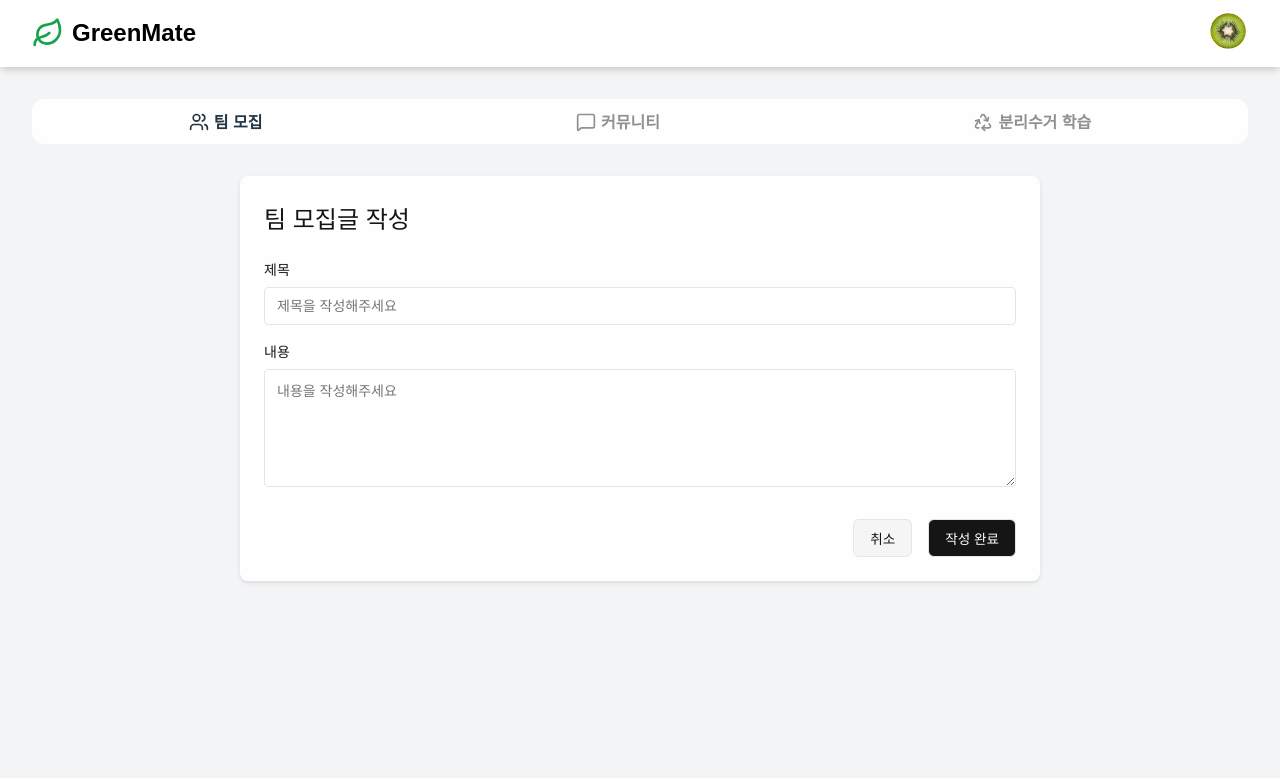
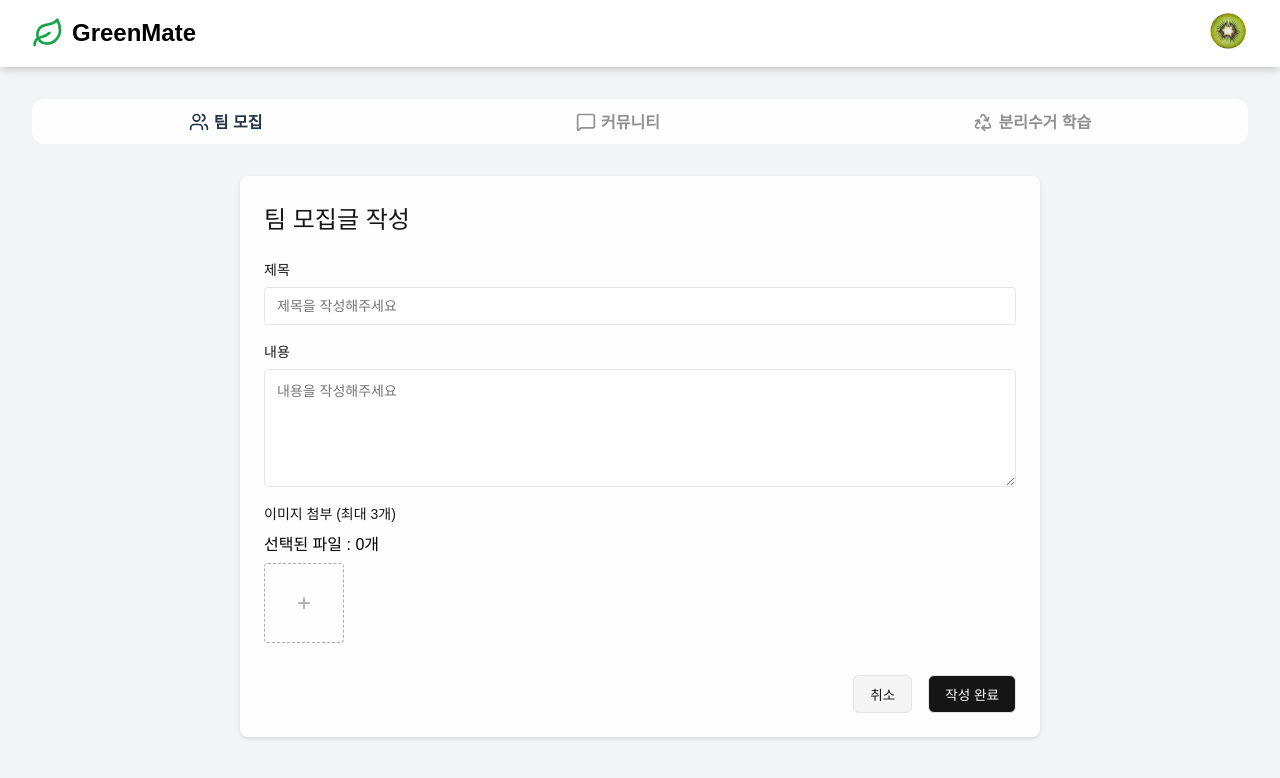
Before and after one commit to konempty/GreenMate-FE-T2, a React (Vite) app: page /post/create in a window 1280 px wide. Shown: the top 778 px of the page. Built offline with nearby package versions, Linux system fonts and the light colour scheme.

Commit message:
TEAM2-16 이미지 업로드 추가

```diff
--- a/src/components/Input.tsx
+++ b/src/components/Input.tsx
@@ -3,10 +3,12 @@ import React from "react";
 interface InputProps {
   id?: string;
   type: string;
-  value: string;
+  value?: string;
   onChange: (e: React.ChangeEvent<HTMLInputElement>) => void;
   placeholder?: string;
   className?: string;
+  accept?: string;
+  multiple?: boolean;
 }
 
 const Input: React.FC<InputProps> = ({
@@ -16,6 +18,8 @@ const Input: React.FC<InputProps> = ({
   onChange,
   placeholder,
   className,
+  accept,
+  multiple,
 }) => {
   return (
     <input
@@ -25,6 +29,8 @@ const Input: React.FC<InputProps> = ({
       onChange={onChange}
       placeholder={placeholder}
       className={className}
+      accept={accept}
+      multiple={multiple}
     />
   );
 };
--- a/src/pages/CreatePost.tsx
+++ b/src/pages/CreatePost.tsx
@@ -2,6 +2,8 @@ import { useState } from "react";
 import { useNavigate } from "react-router-dom";
 import Header from "../components/Header";
 import { PageNavigation } from "../components/PageNavigation";
+import { X } from "lucide-react";
+
 import Button from "../components/Button";
 import Input from "../components/Input";
 import { Label } from "../components/label";
@@ -12,6 +14,25 @@ const CreatePost = () => {
   const navigate = useNavigate();
   const [title, setTitle] = useState("");
   const [description, setDescription] = useState("");
+  const [images, setImages] = useState<{ file: File, preview: string }[]>([]);
+
+  const handleImageUpload = (e: React.ChangeEvent<HTMLInputElement>) => {
+    if (e.target.files && e.target.files.length > 0) {
+      const newImages = Array.from(e.target.files).map(file => ({
+        file,
+        preview: URL.createObjectURL(file)
+      }));
+      setImages(prev => [...prev, ...newImages].slice(0, 5)); // 최대 5개 제한
+    }
+  };
+  const removeImage = (index: number) => {
+  setImages(prev => {
+    const updated = [...prev];
+    URL.revokeObjectURL(updated[index].preview); // 메모리 해제
+    updated.splice(index, 1);
+    return updated;
+    });
+  };
 
   const handleCancel = () => {
     void navigate("/post");
@@ -19,7 +40,7 @@ const CreatePost = () => {
   const handleSubmit = (e: React.FormEvent) => {
     e.preventDefault();
     // 폼 제출 로직
-    console.log({ title, description });
+    console.log({ title, description, images });
     void navigate("/post");
   };
 
@@ -54,6 +75,38 @@ const CreatePost = () => {
               rows={6}
             />
           </div>
+          <div className="create-post-form-group">
+            <Label className="create-post-label">이미지 첨부 (최대 3개)</Label>
+            <div className="create-post-image-info">
+              선택된 파일 : {images.length}개
+            </div>
+            <div className="create-post-image-container">
+              {images.map((image, index) => (
+                <div key={index} className="create-post-image-preview-wrapper">
+                  <img src={image.preview} alt={`미리보기 ${index + 1}`} className="create-post-image-preview" />
+                  <Button
+                    type="button"
+                    className="create-post-image-remove"
+                    onClick={() => removeImage(index)}
+                  >
+                    <X size={18} color="white" />
+                  </Button>
+                </div>
+              ))}
+              {images.length < 3 && (
+                <Label className="create-post-upload-label">
+                  <Input
+                    type="file"
+                    accept="image/*"
+                    multiple
+                    onChange={handleImageUpload}
+                    className="create-post-upload-input"
+                  />
+                  <span className="create-post-upload-icon">+</span>
+                </Label>
+              )}
+            </div>
+          </div>
           <div className="create-post-buttons">
             <Button className="create-post-cancel" onClick={handleCancel}>
               취소
--- a/src/styles/CreatePost.css
+++ b/src/styles/CreatePost.css
@@ -5,13 +5,14 @@
     --color-create-post-text-black: #151515;
     --color-create-post-text-white: #FFFFFF;
     --color-create-post-shadow: rgba(0, 0, 0, 0.1);
+    --color-create-post-image-remove: rgba(0, 0, 0, 0.5);
     --color-create-post-border: #e5e5e5;
 
     --color-create-post-button-white: #f5f5f5;
     --color-create-post-button-white-hover: #e0e0e0;
     --color-create-post-button-black: #151515;
     --color-create-post-button-black-hover: #3a3a3a;
-
+    --color-create-post-color-gray: #aaa;
 
 }
 .header {
@@ -69,6 +70,61 @@
   font-family: inherit;
 }
 
+.create-post-image-info {
+  display: flex;
+  gap: 10px;
+  flex-wrap: wrap;
+}
+.create-post-image-container {
+  display: flex;
+  gap: 10px;
+  flex-wrap: wrap;
+}
+.create-post-image-preview-wrapper {
+  position: relative;
+  width: 80px;
+  height: 80px;
+  border-radius: 4px;
+  overflow: hidden;
+}
+.create-post-image-preview {
+  width: 100%;
+  height: 100%;
+  object-fit: cover;
+}
+.create-post-image-remove {
+  position: absolute;
+  top: 4px;
+  right: 4px;
+  width: 22px;
+  height: 22px;
+  border-radius: 50%;
+  background-color: var(--color-create-post-image-remove);
+  display: flex;
+  justify-content: center;
+  align-items: center;
+  cursor: pointer;
+  border: none;
+  padding: 0;
+}
+.create-post-upload-label {
+  display: flex;
+  justify-content: center;
+  align-items: center;
+  width: 80px;
+  height: 80px;
+  border: 1px dashed var(--color-create-post-color-gray);
+  border-radius: 4px;
+  cursor: pointer;
+}
+.create-post-upload-input {
+  display: none;
+}
+.create-post-upload-icon {
+  font-size: 24px;
+  color: var(--color-create-post-color-gray);
+}
+
 .create-post-buttons {
   display: flex;
   justify-content: flex-end;
```
